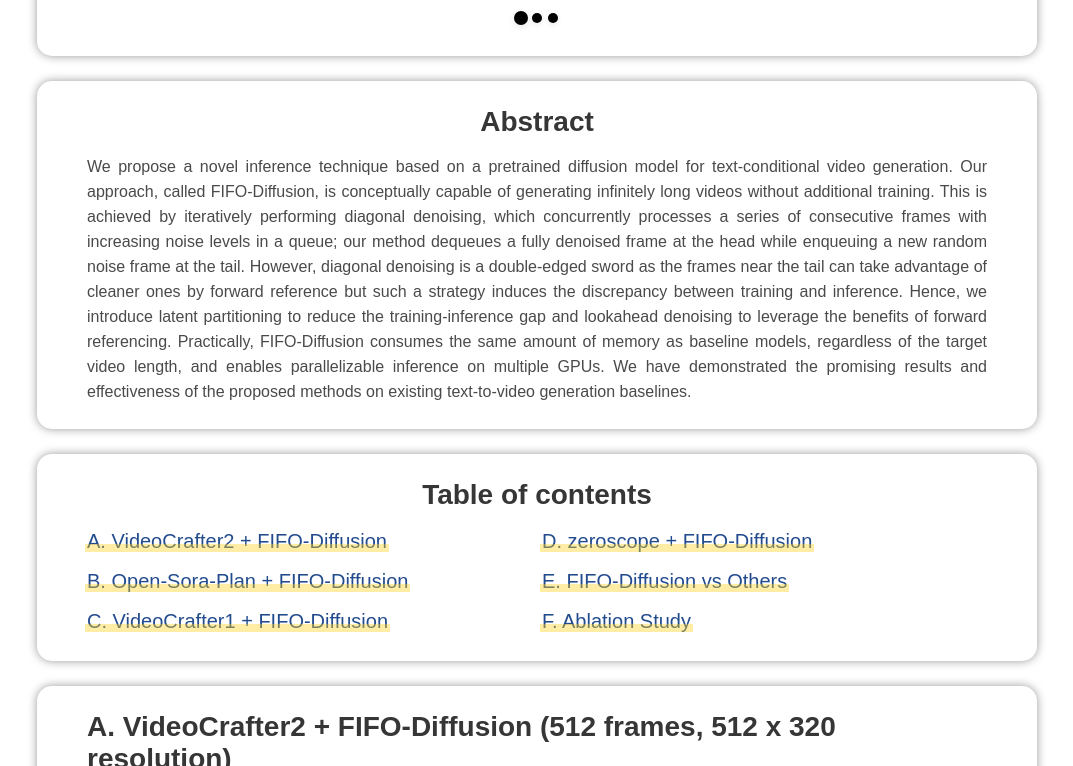
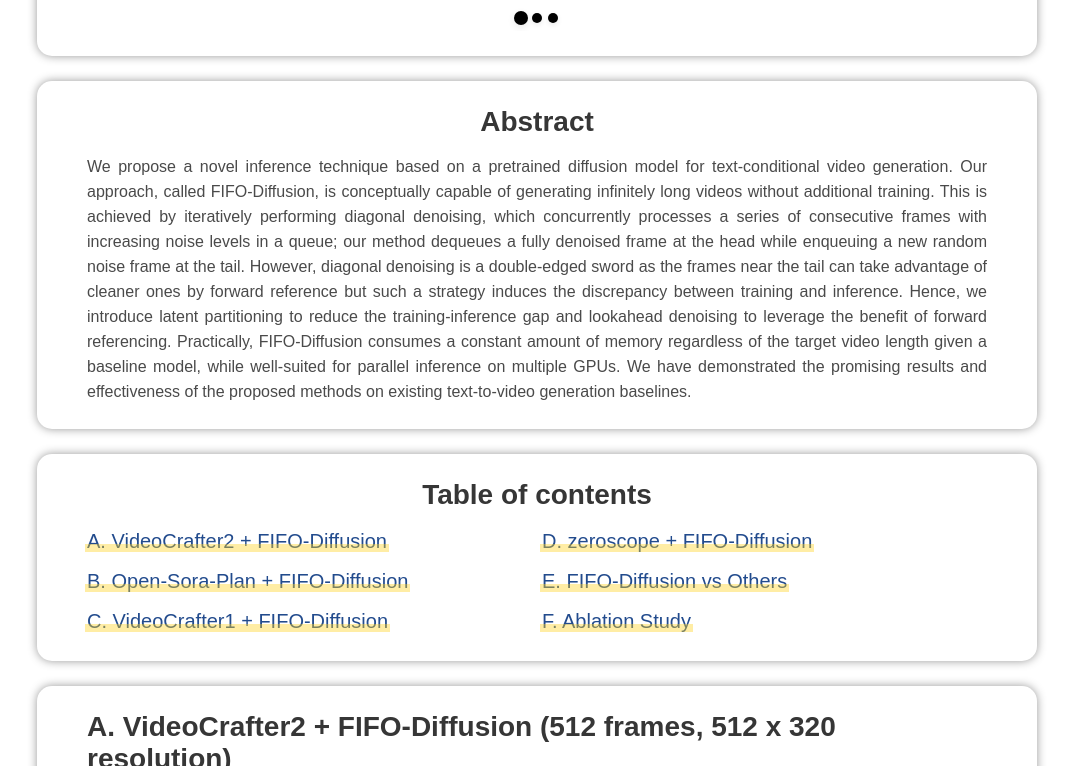
Before and after one commit to fifodiffusion/fifodiffusion.github.io, a Jekyll site: the page projects/FIFO-Diffusion.html, which Jekyll copies as it is, in a window 1280 px wide and 900 px high, scrolled down 712 px, cut to the strip 102-868 px from the top of the window. Shown: the whole strip, without its empty margins (103-1176 px from the left). Built offline with Jekyll 4.4.1, drawn with Linux system fonts in a browser that asks for light colours.

Commit message:
minor changes

```diff
--- a/projects/FIFO-Diffusion.html
+++ b/projects/FIFO-Diffusion.html
@@ -71,10 +71,11 @@
       <p>
         We propose a novel inference technique based on a pretrained diffusion model for text-conditional video generation.
         Our approach, called FIFO-Diffusion, is conceptually capable of generating infinitely long videos without additional training.
-        This is achieved by iteratively performing diagonal denoising, which concurrently processes a series of consecutive frames with increasing noise levels in a queue; our method dequeues a fully denoised frame at the head while enqueuing a new random noise frame at the tail.
+        This is achieved by iteratively performing diagonal denoising, which concurrently processes a series of consecutive frames with increasing noise levels in a queue;
+        our method dequeues a fully denoised frame at the head while enqueuing a new random noise frame at the tail.
         However, diagonal denoising is a double-edged sword as the frames near the tail can take advantage of cleaner ones by forward reference but such a strategy induces the discrepancy between training and inference.
-        Hence, we introduce latent partitioning to reduce the training-inference gap and lookahead denoising to leverage the benefits of forward referencing.
-        Practically, FIFO-Diffusion consumes the same amount of memory as baseline models, regardless of the target video length, and enables parallelizable inference on multiple GPUs.
+        Hence, we introduce latent partitioning to reduce the training-inference gap and lookahead denoising to leverage the benefit of forward referencing.
+        Practically, FIFO-Diffusion consumes a constant amount of memory regardless of the target video length given a baseline model, while well-suited for parallel inference on multiple GPUs.
         We have demonstrated the promising results and effectiveness of the proposed methods on existing text-to-video generation baselines.
       </p>
     </div>
```
